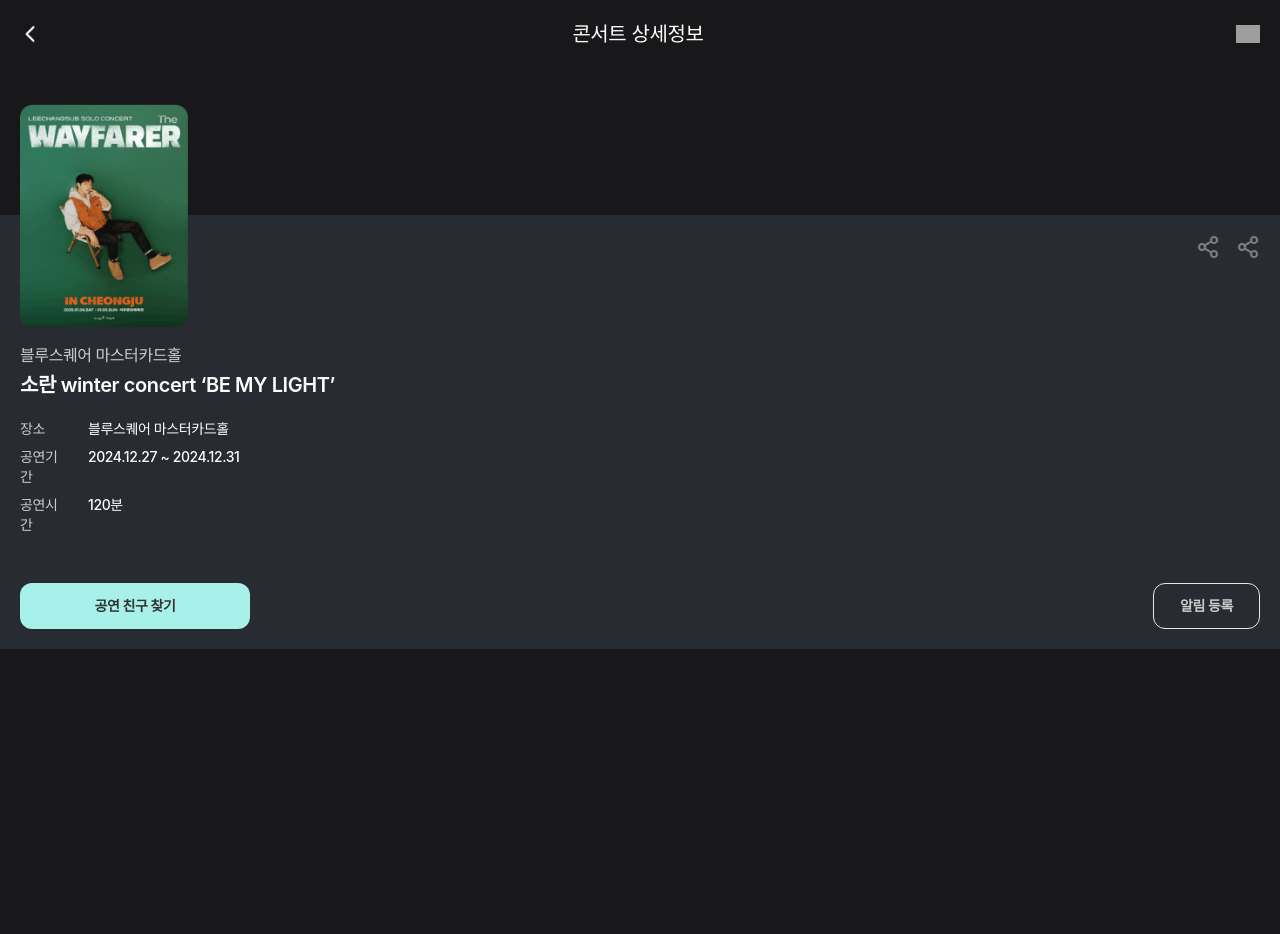
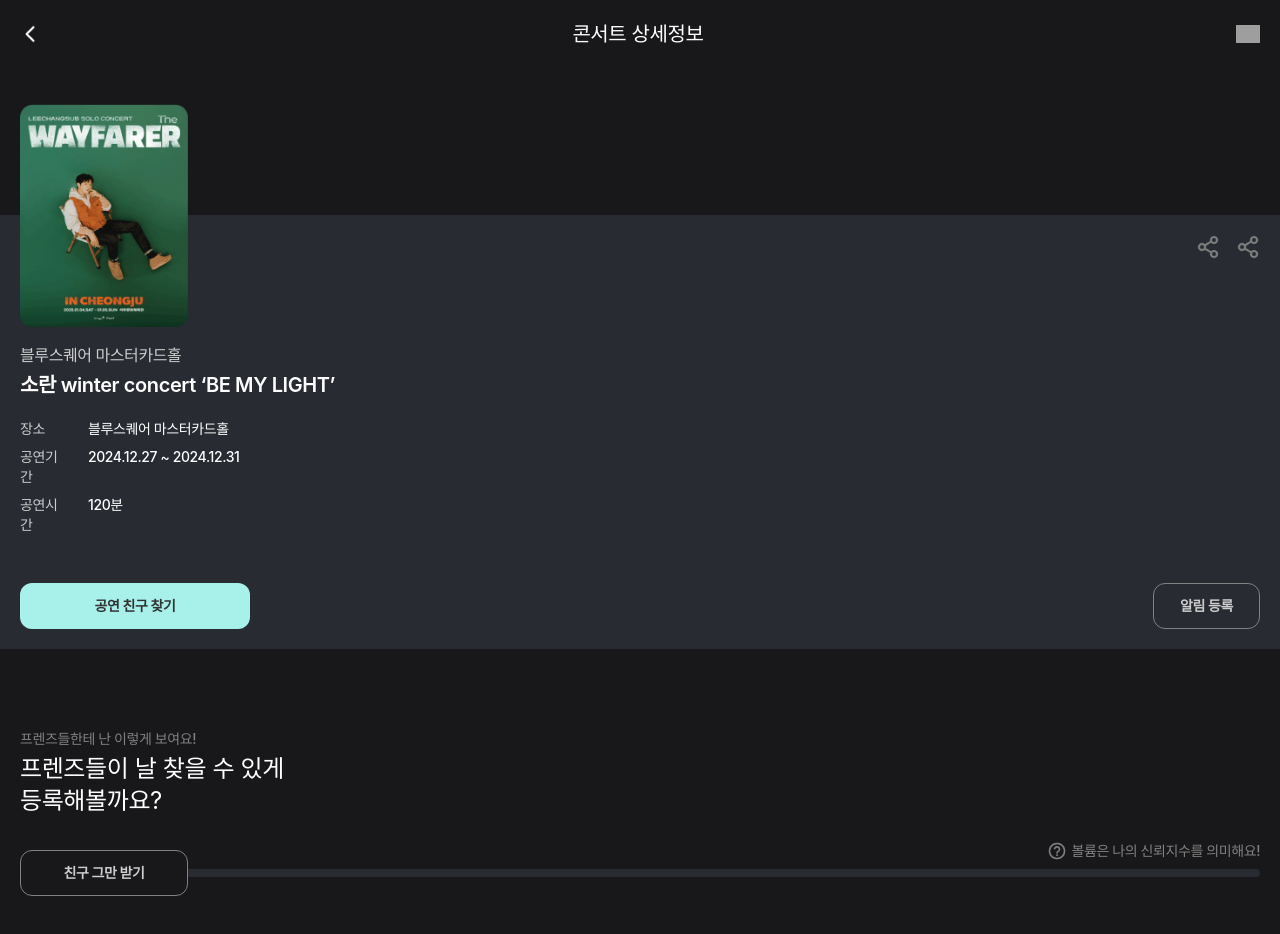
Before and after one commit to Fest-Friends/frontend, a Next.js app: page /concert/1 in a window 1280 px wide. Shown: the top 934 px of the page. Before the commit the page ends 800 px from the top, so only its background shows below. Built offline with nearby package versions, Linux system fonts and the light colour scheme; grey boxes are pictures that could not be loaded.

Commit message:
feat : 프렌즈 찾기 토글 퍼블리싱

```diff
--- a/src/app/(afterLogin)/concert/[id]/page.tsx
+++ b/src/app/(afterLogin)/concert/[id]/page.tsx
@@ -1,15 +1,39 @@
 import ConcertDetailInfo from '../_component/ConcertDetailInfo';
+import Image from 'next/image';
+import SearchFriendsToggle from '../_component/SearchFriendsToggle';
 
 export default async function Page({ params }: { params: { id: string } }) {
   // const { id } = await params;
+  // 서버 컴포넌트는 다름
 
-  // 서버 컴포넌트는 다름
   return (
-    <div className="mt-[147px]">
+    <div className="mb-40 mt-[147px]">
       <ConcertDetailInfo />
-      {/*
+      <div className="mt-20 w-full flex-col px-5">
+        <p className="text-textPlaceholder mb-1 text-sm font-medium">
+          프렌즈들한테 난 이렇게 보여요!
+        </p>
+        <p className="mb-6 text-2xl font-normal text-text">
+          프렌즈들이 날 찾을 수 있게
+          <br />
+          등록해볼까요?
+        </p>
+        <div className="mb-2 flex w-full justify-end">
+          <Image
+            className="mr-1 flex-shrink-0"
+            width={20}
+            height={20}
+            src="/image/help.png"
+            alt="help"
+          />
+          <p className="text-textPlaceholder text-sm font-medium">
+            볼륨은 나의 신뢰지수를 의미해요!
+          </p>
+        </div>
+        <SearchFriendsToggle />
+      </div>
 
-    <div></div>콘서트 상세정보 : {id} */}
+      {/* <div></div>콘서트 상세정보 : {id} */}
     </div>
   );
 }
--- a/src/app/(afterLogin)/concert/_component/ConcertDetailInfo.tsx
+++ b/src/app/(afterLogin)/concert/_component/ConcertDetailInfo.tsx
@@ -1,6 +1,7 @@
 import React from 'react';
 import Image from 'next/image';
 import Button from '@/app/_component/ui/Button';
+import InfoItem from './InfoItem';
 
 const ConcertDetailInfo = () => {
   return (
@@ -29,26 +30,16 @@ const ConcertDetailInfo = () => {
         />
       </div>
       <div className="mx-5">
-        {' '}
         <p className="mb-1 mt-16 text-base font-medium text-textLess">블루스퀘어 마스터카드홀</p>
         <p className="text-xl font-semibold text-text">소란 winter concert ‘BE MY LIGHT’</p>
         <div className="mt-5 grid gap-2">
-          <div className="flex">
-            <p className="mr-5 w-12 text-sm font-medium text-textLess">장소</p>
-            <p className="text-sm font-medium text-text">블루스퀘어 마스터카드홀</p>
-          </div>
-          <div className="flex">
-            <p className="mr-5 w-12 text-sm font-medium text-textLess">공연기간</p>
-            <p className="text-sm font-medium text-text">2024.12.27 ~ 2024.12.31</p>
-          </div>
-          <div className="flex">
-            <p className="mr-5 w-12 text-sm font-medium text-textLess">공연시간</p>
-            <p className="text-sm font-medium text-text">120분</p>
-          </div>
+          <InfoItem title="장소" content="블루스퀘어 마스터카드홀" />
+          <InfoItem title="공연기간" content="2024.12.27 ~ 2024.12.31" />
+          <InfoItem title="공연시간" content="120분" />
         </div>
         <div className="mt-12 flex justify-between">
           <Button text="공연 친구 찾기" width="230px" />
-          <Button text="알림 등록" width="107px" color={false} />
+          <Button text="알림 등록" width="107px" color={false} bgColor="areaBg" />
         </div>
       </div>
     </div>
--- /dev/null
+++ b/src/app/(afterLogin)/concert/_component/InfoItem.tsx
@@ -0,0 +1,17 @@
+import React from 'react';
+
+interface InfoItemProps {
+  title: string;
+  content: string;
+}
+
+const InfoItem = ({ title, content }: InfoItemProps) => {
+  return (
+    <div className="flex">
+      <p className="mr-5 w-12 text-sm font-medium text-textLess">{title}</p>
+      <p className="text-sm font-medium text-text">{content}</p>
+    </div>
+  );
+};
+
+export default InfoItem;
--- /dev/null
+++ b/src/app/(afterLogin)/concert/_component/SearchFriendsToggle.tsx
@@ -0,0 +1,31 @@
+'use client';
+import Button from '@/app/_component/ui/Button';
+import React, { useState } from 'react';
+
+const SearchFriendsToggle = () => {
+  const [friendsOn, setFriendsOn] = useState(false);
+
+  const toggleHandler = () => {
+    setFriendsOn(!friendsOn);
+  };
+  return (
+    <div className="relative h-2 w-full rounded-[50px] bg-areaBg">
+      <Button
+        style={{
+          position: 'absolute',
+          top: '50%',
+          transform: 'translateY(-50%)',
+          left: `${friendsOn ? 'calc(100% - 168px)' : '0'}`,
+          transition: '0.7s',
+        }}
+        width="168px"
+        text={friendsOn ? '친구 모집 하기' : '친구 그만 받기'}
+        color={friendsOn}
+        bgColor="bg"
+        onClick={toggleHandler}
+      />
+    </div>
+  );
+};
+
+export default SearchFriendsToggle;
--- a/src/app/_component/ui/Button.tsx
+++ b/src/app/_component/ui/Button.tsx
@@ -6,9 +6,20 @@ interface ButtonProps {
   mt?: string;
   width?: string;
   color?: boolean;
+  bgColor?: string;
+  onClick?: () => void;
+  style?: React.CSSProperties;
 }
 
-export default function Button({ text = 'button', mt, width = '100%', color = true }: ButtonProps) {
+export default function Button({
+  text = 'button',
+  mt,
+  width = '100%',
+  color = true,
+  bgColor,
+  style,
+  onClick,
+}: ButtonProps) {
   const [isClient, setIsclient] = useState(false);
 
   useEffect(() => {
@@ -18,12 +29,13 @@ export default function Button({ text = 'button', mt, width = '100%', color = tr
   return (
     isClient && (
       <button
-        className={`items-center justify-center rounded-xl py-3 text-sm font-semibold first-line:flex ${
+        onClick={onClick}
+        className={`ease-in-outitems-center justify-center rounded-xl py-3 text-sm font-semibold transition-transform duration-500 first-line:flex ${
           color
-            ? 'text-textDark bg-primary'
-            : 'border-textPlaceholder border bg-areaBg text-textLess'
+            ? `text-textDark bg-primary`
+            : `border-textPlaceholder border text-textLess bg-${bgColor}`
         }`}
-        style={{ marginTop: mt, width: width }}
+        style={{ marginTop: mt, width: width, ...style }}
       >
         {text}
       </button>
--- a/src/app/globals.css
+++ b/src/app/globals.css
@@ -11,6 +11,7 @@
   --textDark: #333333;
   --text: white;
   --textLess: #CCCCCC;
+  --textPlaceholder: #818181;
 }
 
 @media (prefers-color-scheme: dark) {
--- a/tailwind.config.ts
+++ b/tailwind.config.ts
@@ -14,7 +14,7 @@ export default {
         areaBg: 'var(--areaBg)',
         textDark: 'var(--textDark)',
         textLess: 'var(--textLess)',
-        placeholder: 'var(--textPlaceholder)',
+        textPlaceholder: 'var(--textPlaceholder)',
       },
     },
   },
```
Also changed, not shown: src/app/(beforeLogin)/signUp/page.tsx (+8 -3 lines), public/image/help.png (added).
